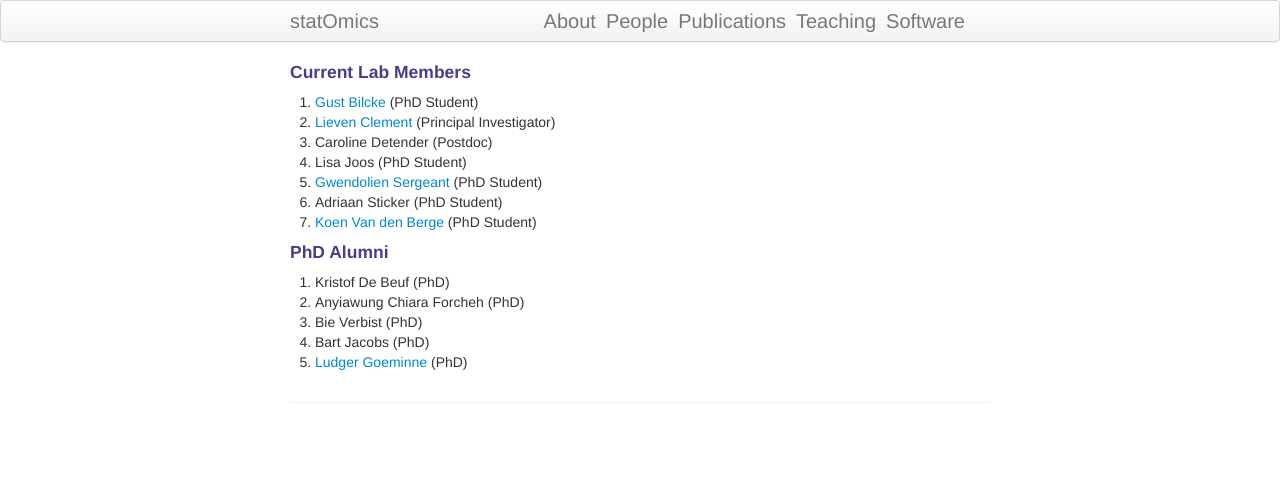
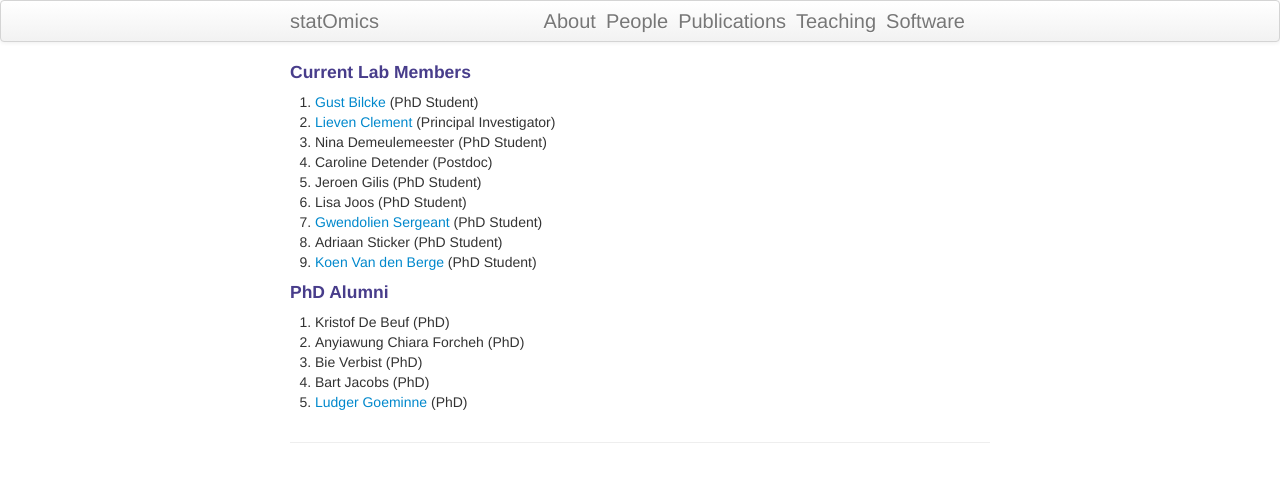
Before and after one commit to statOmics/statOmics.github.io, a Jekyll site: the page built from pages/people.md, in a window 1280 px wide. Shown: the top 482 px of the page. Built offline with Jekyll 4.4.1, drawn with Linux system fonts in a browser that asks for light colours.

Commit message:
update webpage October 2019

```diff
--- a/pages/people.md
+++ b/pages/people.md
@@ -7,11 +7,13 @@ title: People
 
 1. [Gust Bilcke](/pages/gust.html) (PhD Student)
 2. [Lieven Clement](/pages/about.html) (Principal Investigator)
-2. Caroline Detender (Postdoc)
-3. Lisa Joos (PhD Student)
-4. [Gwendolien Sergeant](/pages/gwendolien.html) (PhD Student)
-5. Adriaan Sticker (PhD Student)
-6. [Koen Van den Berge](/pages/koen.html) (PhD Student)
+2. Nina Demeulemeester (PhD Student)
+3. Caroline Detender (Postdoc)
+4. Jeroen Gilis (PhD Student)
+4. Lisa Joos (PhD Student)
+5. [Gwendolien Sergeant](/pages/gwendolien.html) (PhD Student)
+6. Adriaan Sticker (PhD Student)
+7. [Koen Van den Berge](/pages/koen.html) (PhD Student)
 
 #### PhD Alumni
 
```
Also changed, not shown: pages/teaching.md (+2 -2 lines), 1 other file.
